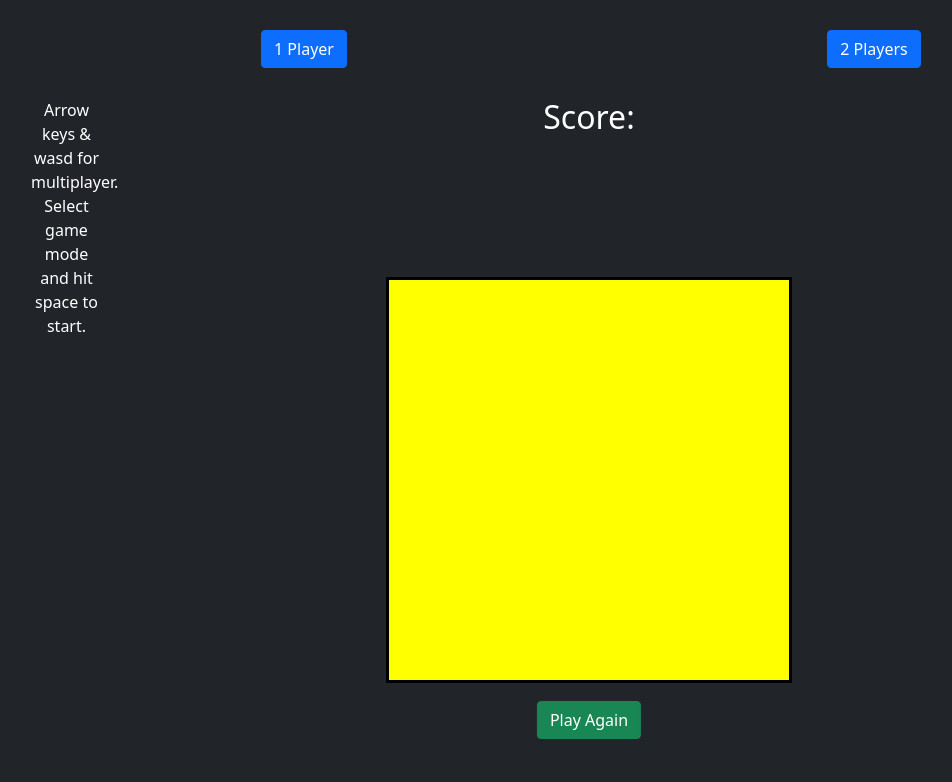
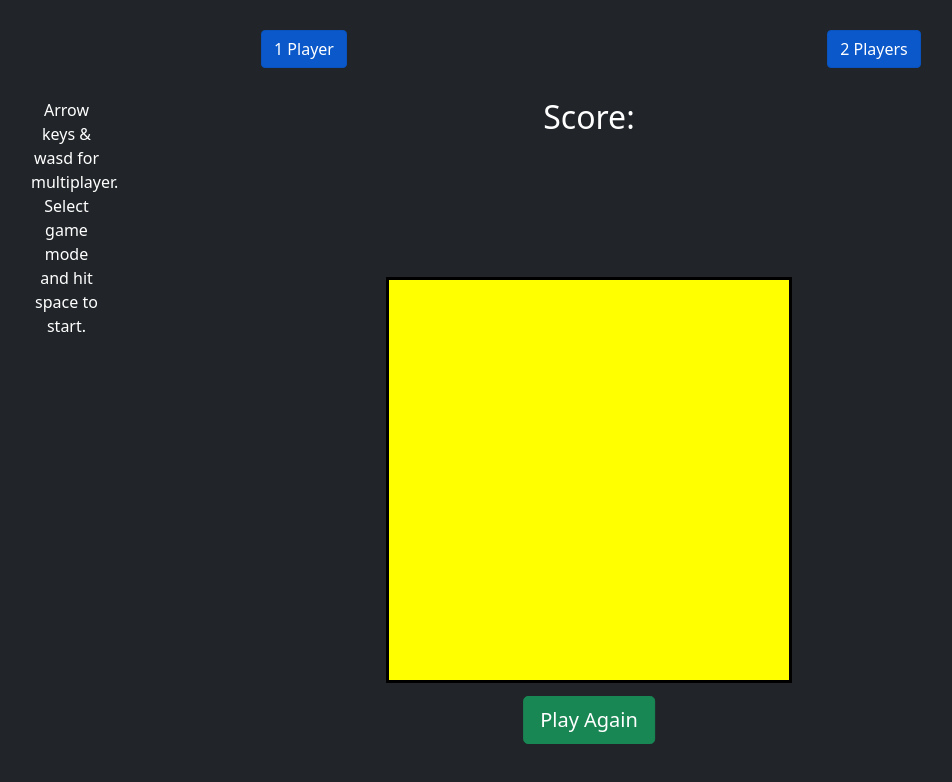
Before and after one commit to hakeymmhd/GA-Project-1_Snake, a plain HTML site: page index.html in a window 1280 px wide. Shown: the whole page, without its empty margins (51-1003 px from the left). Drawn offline with nearby package versions, Linux system fonts and the light colour scheme.

Commit message:
updated markdown

```diff
--- a/index.html
+++ b/index.html
@@ -24,19 +24,19 @@
 
 <body class="d-flex h-100 text-center text-white bg-dark">
     <div class="container">
-        <div class="row">
+        <div class="row ">
             <div class="col-lg-6">
-                <button type="button" id="singlePlayer" class="btn btn-primary">1 Player</button>
+                <button type="button" id="singlePlayer" class="btn btn-primary active" role="button" aria-pressed="true">1 Player</button>
             </div>
             <div class="col-lg-6">
-                <button type="button" id="multiPlayer" class="btn btn-primary">2 Players</button>
+                <button type="button" id="multiPlayer" class="btn btn-primary active" role="button" aria-pressed="true">2 Players</button>
             </div>
         </div>
         <canvas id="canvas1" width="400" height="400"></canvas>
 
 
 
-        <button id="restart" class="btn btn-success">Play Again</button>
+        <button id="restart" class="btn btn-success btn-lg">Play Again</button>
 
 
         <div class="row">
--- a/style.css
+++ b/style.css
@@ -1,4 +1,3 @@
-
 #canvas1 {
     position: absolute;
     top: 60%;
```
Also changed, not shown: 1 other file.
